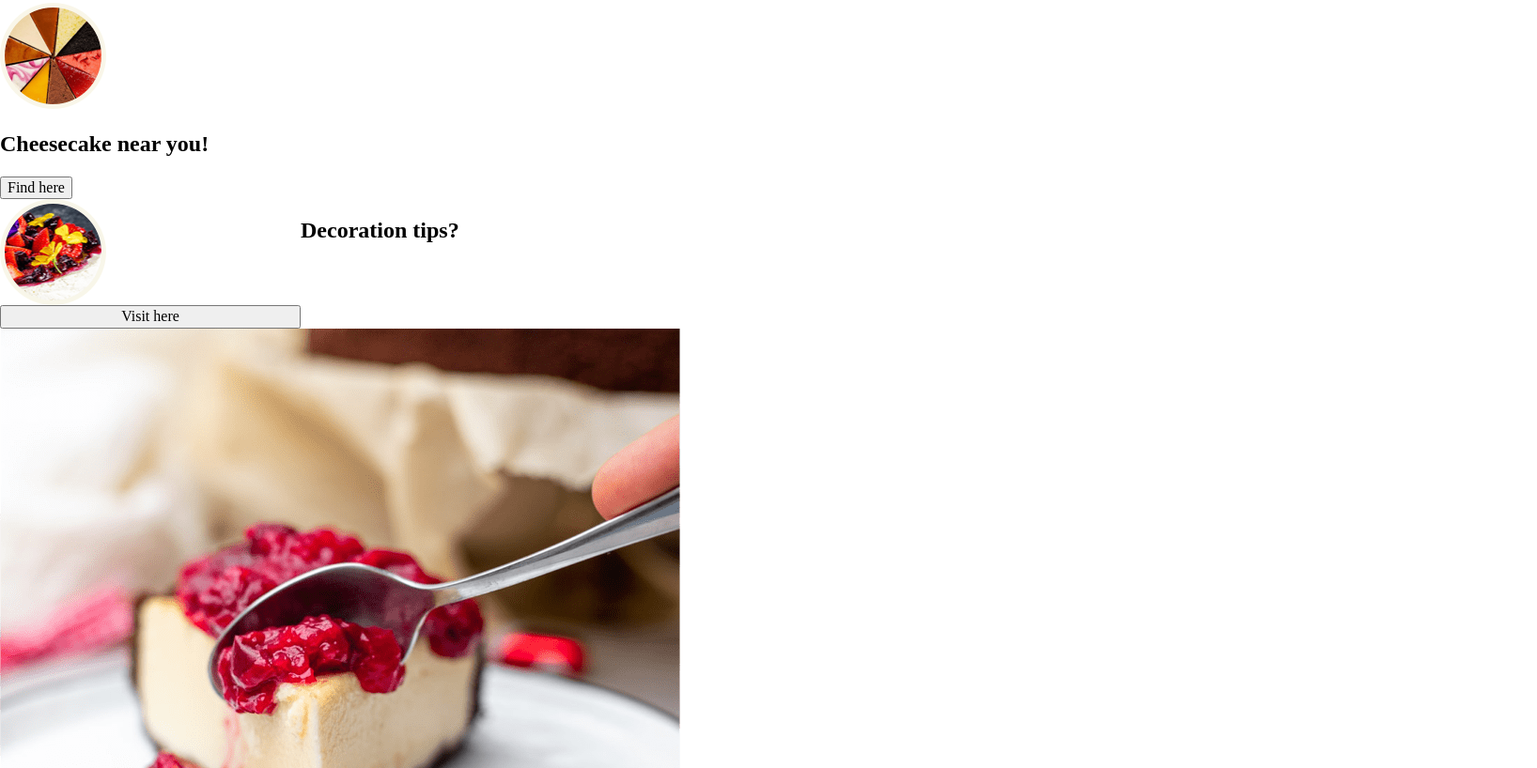
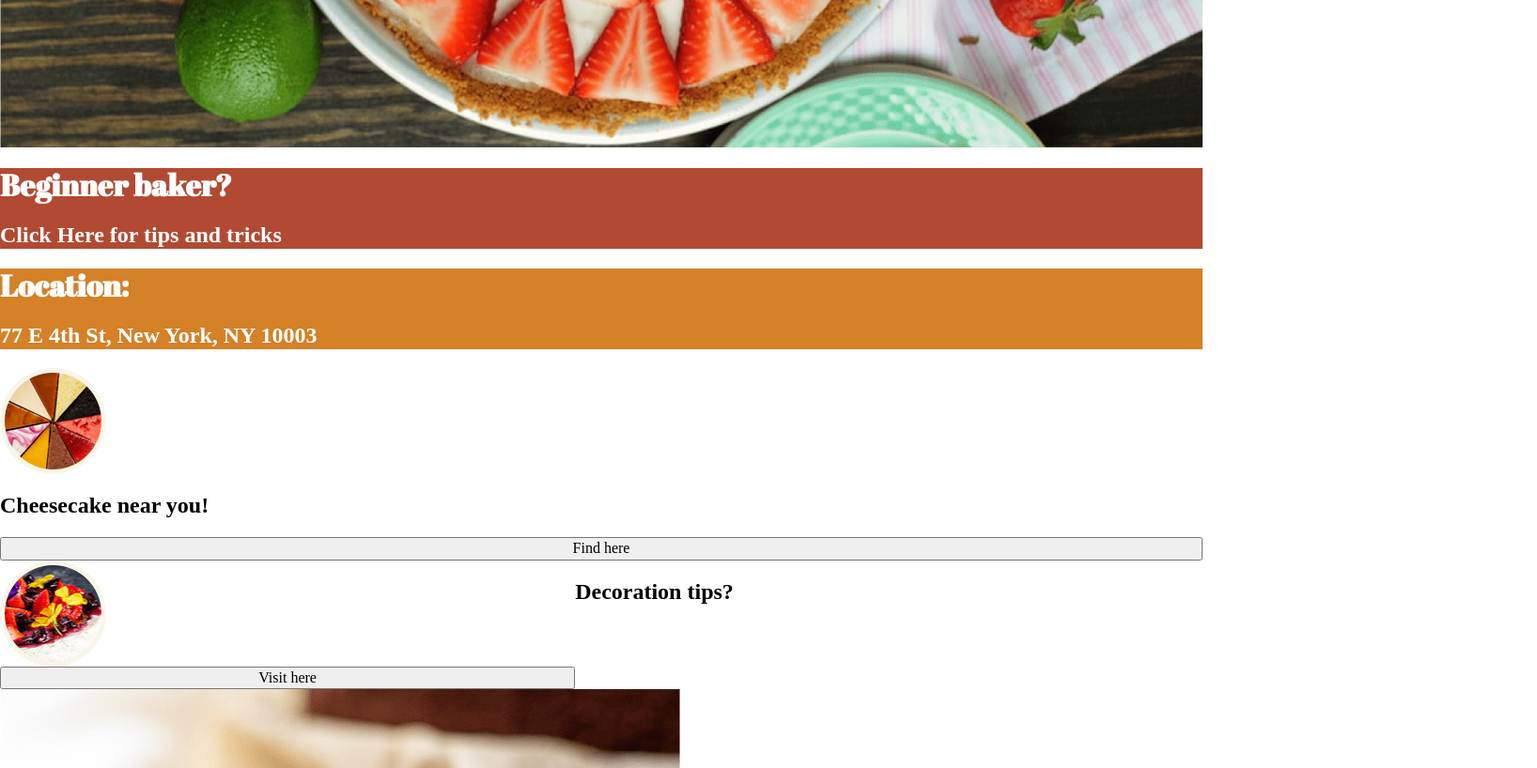
Before and after one commit to delaneyrbass/DelaneyBass-Homework-Cheesebake, a plain HTML site: page deploy/index.html in a window 1280 px wide. Shown: the part 830-1648 px from the top of the page at 94% size, 1636 px wide, since content can reach past the window. Drawn offline with nearby package versions, Linux system fonts and the light colour scheme; a web font is replaced by a local one.

Commit message:
fixing grids
fixing the grids

```diff
--- a/dev/scss/sections/_hero-2.scss
+++ b/dev/scss/sections/_hero-2.scss
@@ -1,61 +1,71 @@
 /* =============
     Hero 2 aka Section 2
 ============= */
-// #hero-2 {
+#hero-2 {
+    display: grid;
+    grid-template-columns: auto;
+
+    #near{
+        display: grid;
+        grid-template-areas: 16px auto "cheesecake slices";
+
+        img {
+
+        }
+    }
+    #tips{
+        display: grid;
+        grid-template-columns:
+        16px auto "cheesecake slices";
+        grid-template-areas: ".hero-2";
+
+        img {
+
+        }
+    }
+    ul {
+        display: grid;
+        gap: 0px;
+        grid-template-areas:
+        "Hero-1"
+        "Hero-2";
+        img {
+            max-width: 100%;
+        }
+    }
+}
+
+// section{
 //     display: grid;
-//     grid-template-columns: auto;
-
-//     #near{
-//         display: grid;
-//         grid-template-areas: 16px auto "cheesecake slices";
-
-//         img {
-
-//         }
-//     }
-//     #tips{
-//         display: grid;
-//         grid-template-columns:
-//         16px auto "cheesecake slices";
-//         grid-template-areas: ".hero-2";
-
-//         img {
-
-//         }
-//     }
+//     grid-template-columns: 50% 50%;
+//     grid-template-areas:
+//     "near tips";
 //     ul {
 //         display: grid;
 //         gap: 0px;
 //         grid-template-areas:
-//         "Hero-1"
-//         "Hero-2";
+//          "Hero-1"
+//          "Hero-2";
 //         img {
 //             max-width: 100%;
-//         }
+//          }
+//     section#near{
+//         grid-area: near;
 //     }
+//     section#tips{
+//         grid-area: tips;
+//     }
+//     @include md {
+//         grid-template-columns: 50% auto;
+//         grid-template-areas:
+//         "near tips"
+//         ;
+//     }
+//     @include lg {
+//         grid-template-columns: 50% auto;
+//         grid-template-areas:
+//         "#near #tips"
+//         ;
+//     }
+
 // }
-
-section{
-    display: grid;
-    grid-template-columns: 50% 50%;
-    grid-template-areas:
-    "near tips";
-    section#near{
-        grid-area: near;
-    }
-    section#tips{
-        grid-area: tips;
-    }
-    @include md {
-        grid-template-columns: 50% auto;
-        grid-template-areas:
-        "near tips"
-        ;
-    }
-    @include lg {
-        grid-template-columns: 50% auto;
-        grid-template-areas:
-        "#near #tips"
-        ;
-    }
-}
--- a/dev/scss/sections/_hero.scss
+++ b/dev/scss/sections/_hero.scss
@@ -18,9 +18,16 @@
 #beginner {
     color: white;
     background-color: #B24A33;
+    max-width: auto;
 }
 #location {
     color: white;
     background-color: #D48128;
 }
+@include md {
+    grid-template-columns: 50% auto;
+    grid-template-areas:
+    "#beginner #location"
+    ;
 }
+}
```
Also changed, not shown: deploy/css/styles.css, 4 other files.
